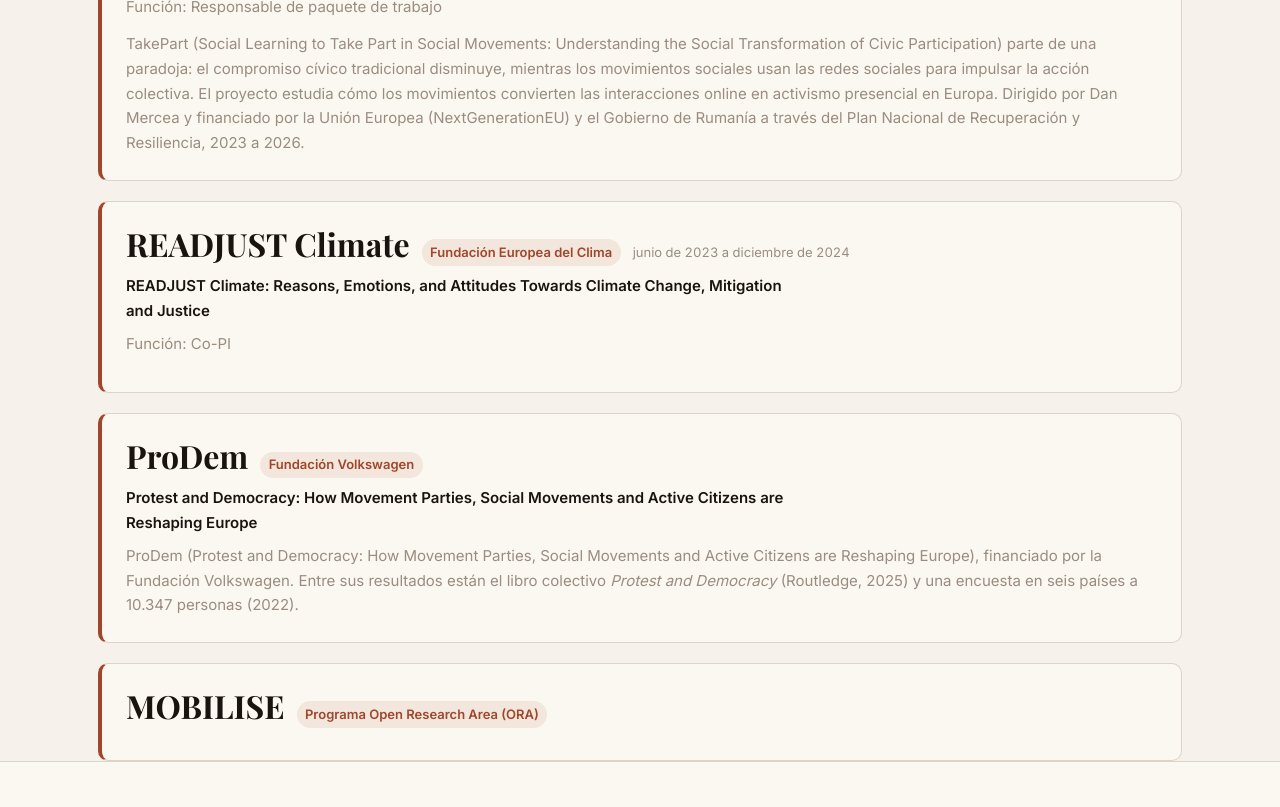
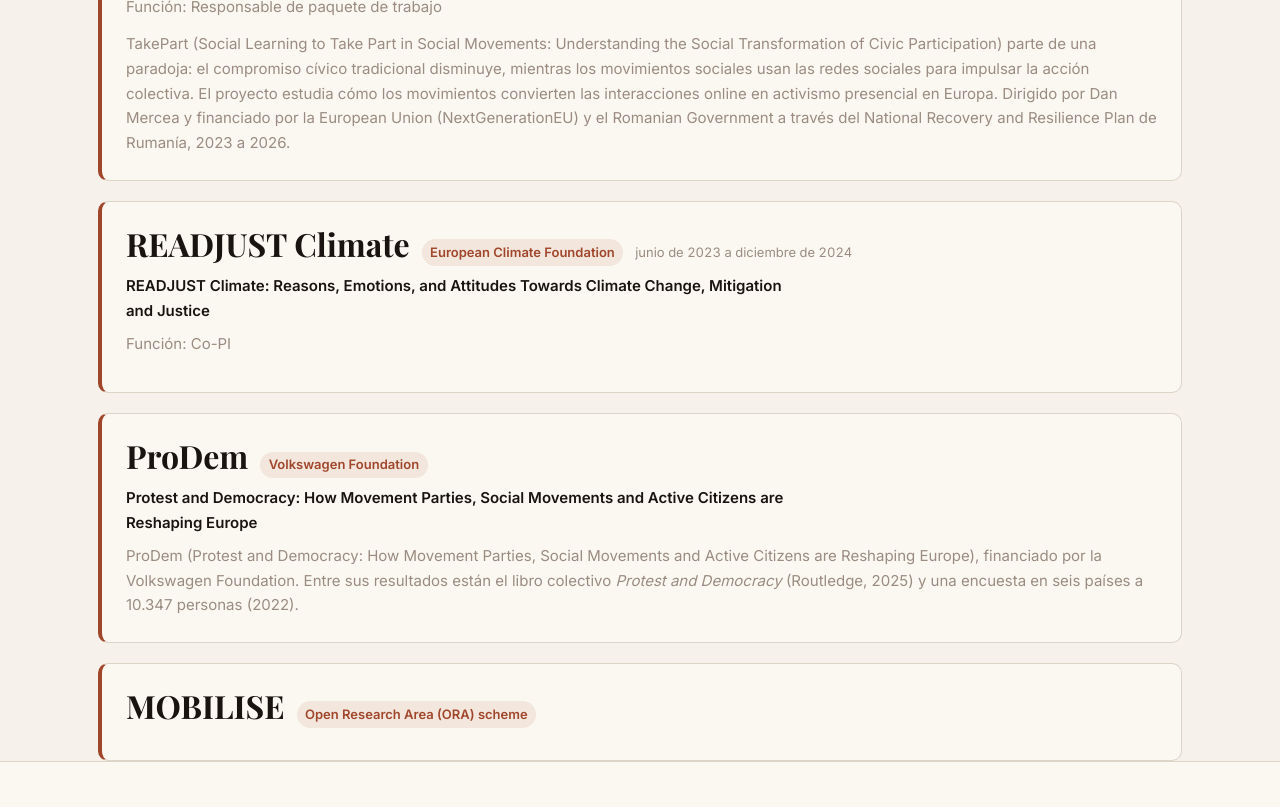
Before and after one commit to felipegsantos-web/felipegsantos.github.io, a Jekyll site: the page built from es/trabajo-actual/index.html, in a window 1280 px wide and 1400 px high, scrolled down 329 px. Shown: the part 496-1303 px from the top of the window. Built offline with Jekyll 4.4.1, drawn with Linux system fonts in a browser that asks for light colours; some web fonts are replaced.

Commit message:
Spanish text: official English funder names and department name, ultraderecha in the far-right theme description

```diff
--- a/_data/profile.yml
+++ b/_data/profile.yml
@@ -46,7 +46,6 @@ posts:
     role_en: Postdoctoral Research Fellow
     role_es: Investigador postdoctoral
     department_en: Department of Sociology and Criminology
-    department_es: Departamento de Sociología y Criminología
     institution: City St George's, University of London
     place_en: London, UK
     place_es: Londres, Reino Unido
@@ -58,7 +57,6 @@ posts:
     role_en: Postdoctoral Research Fellow
     role_es: Investigador postdoctoral
     department_en: Faculty of Political, Administrative and Communication Sciences
-    department_es: Facultad de Ciencias Políticas, Administrativas y de la Comunicación
     institution_en: Babeș-Bolyai University
     institution_es: Universidad Babeș-Bolyai
     place_en: Cluj-Napoca, Romania
@@ -72,7 +70,6 @@ posts:
     role_en: Postdoctoral Research Associate
     role_es: Investigador postdoctoral asociado
     department_en: School of Social Sciences
-    department_es: Escuela de Ciencias Sociales
     institution_en: University of Manchester
     institution_es: Universidad de Manchester
     place_en: Manchester, UK
--- a/_data/projects.yml
+++ b/_data/projects.yml
@@ -23,12 +23,11 @@ projects:
   status: past
   url: https://takepart.ro/
   description_en: "TakePart (Social Learning to Take Part in Social Movements: Understanding the Social Transformation of Civic Participation) starts from a paradox: traditional civic engagement is declining, while social movements use social media to drive collective action. The project studies how movements turn online interactions into offline activism across Europe. Led by Dan Mercea and funded by the European Union (NextGenerationEU) and the Romanian Government through Romania's National Recovery and Resilience Plan, 2023 to 2026."
-  description_es: "TakePart (Social Learning to Take Part in Social Movements: Understanding the Social Transformation of Civic Participation) parte de una paradoja: el compromiso cívico tradicional disminuye, mientras los movimientos sociales usan las redes sociales para impulsar la acción colectiva. El proyecto estudia cómo los movimientos convierten las interacciones online en activismo presencial en Europa. Dirigido por Dan Mercea y financiado por la Unión Europea (NextGenerationEU) y el Gobierno de Rumanía a través del Plan Nacional de Recuperación y Resiliencia, 2023 a 2026."
+  description_es: "TakePart (Social Learning to Take Part in Social Movements: Understanding the Social Transformation of Civic Participation) parte de una paradoja: el compromiso cívico tradicional disminuye, mientras los movimientos sociales usan las redes sociales para impulsar la acción colectiva. El proyecto estudia cómo los movimientos convierten las interacciones online en activismo presencial en Europa. Dirigido por Dan Mercea y financiado por la European Union (NextGenerationEU) y el Romanian Government a través del National Recovery and Resilience Plan de Rumanía, 2023 a 2026."
 - id: readjust
   name: READJUST Climate
   title: "READJUST Climate: Reasons, Emotions, and Attitudes Towards Climate Change, Mitigation and Justice"
-  funder_en: European Climate Foundation
-  funder_es: Fundación Europea del Clima
+  funder: European Climate Foundation
   years_en: June 2023 to December 2024
   years_es: junio de 2023 a diciembre de 2024
   role: Co-PI
@@ -36,13 +35,11 @@ projects:
 - id: prodem
   name: ProDem
   title: "Protest and Democracy: How Movement Parties, Social Movements and Active Citizens are Reshaping Europe"
-  funder_en: Volkswagen Foundation
-  funder_es: Fundación Volkswagen
+  funder: Volkswagen Foundation
   status: past
   description_en: "ProDem (Protest and Democracy: How Movement Parties, Social Movements and Active Citizens are Reshaping Europe), funded by the Volkswagen Foundation. Its outputs include the edited book <em>Protest and Democracy</em> (Routledge, 2025) and a six-country survey of 10,347 people (2022)."
-  description_es: "ProDem (Protest and Democracy: How Movement Parties, Social Movements and Active Citizens are Reshaping Europe), financiado por la Fundación Volkswagen. Entre sus resultados están el libro colectivo <em>Protest and Democracy</em> (Routledge, 2025) y una encuesta en seis países a 10.347 personas (2022)."
+  description_es: "ProDem (Protest and Democracy: How Movement Parties, Social Movements and Active Citizens are Reshaping Europe), financiado por la Volkswagen Foundation. Entre sus resultados están el libro colectivo <em>Protest and Democracy</em> (Routledge, 2025) y una encuesta en seis países a 10.347 personas (2022)."
 - id: mobilise
   name: MOBILISE
-  funder_en: Open Research Area (ORA) scheme
-  funder_es: Programa Open Research Area (ORA)
+  funder: Open Research Area (ORA) scheme
   status: past
--- a/_data/themes.yml
+++ b/_data/themes.yml
@@ -13,8 +13,8 @@
   summary_en: 'Far-right parties, educational institutions, anti-gender movements and civil society strategies: how the radical right builds power and contests liberal democracy, in Spain and across Europe.'
   description_en: 'Far-right parties, educational institutions, anti-gender movements and civil society strategies: how the radical right builds power and contests liberal democracy, in Spain and across Europe.'
   name_es: La Ultraderecha en Europa
-  summary_es: 'Partidos de ultraderecha, instituciones educativas, movimientos antigénero y estrategias en la sociedad civil: cómo la derecha radical construye poder y cuestiona la democracia liberal, en España y en el conjunto de Europa.'
-  description_es: 'Partidos de ultraderecha, instituciones educativas, movimientos antigénero y estrategias en la sociedad civil: cómo la derecha radical construye poder y cuestiona la democracia liberal, en España y en el conjunto de Europa.'
+  summary_es: 'Partidos de ultraderecha, instituciones educativas, movimientos antigénero y estrategias en la sociedad civil: cómo la ultraderecha construye poder y cuestiona la democracia liberal, en España y en el conjunto de Europa.'
+  description_es: 'Partidos de ultraderecha, instituciones educativas, movimientos antigénero y estrategias en la sociedad civil: cómo la ultraderecha construye poder y cuestiona la democracia liberal, en España y en el conjunto de Europa.'
   art: <svg viewBox="0 0 80 80" fill="none" xmlns="http://www.w3.org/2000/svg" aria-hidden="true"><rect x="14" y="14" width="52" height="52" rx="4" fill="#A35C45" opacity="0.15"/><polygon points="40,12 68,64 12,64" fill="#A35C45" opacity="0.55"/></svg>
 - slug: protest
   name_en: Protest & Political Participation
--- a/_includes/current-post.html
+++ b/_includes/current-post.html
@@ -2,8 +2,8 @@
 {%- include vars.html -%}
 {%- assign post = profile.posts | where: "status", "current" | first -%}
 {%- assign proj = site.data.projects.projects | where: "id", post.project | first -%}
-{%- assign k_role = "role_" | append: L -%}{%- assign k_dep = "department_" | append: L -%}
+{%- assign k_role = "role_" | append: L -%}
 {%- assign role = post[k_role] -%}
 {%- if L == "es" %}{% assign role = role | downcase %}{% endif -%}
 {%- capture link %}<a href="{{ proj.url }}" target="_blank" rel="noopener" class="inline-link"><strong>{{ proj.name }}</strong></a>{% endcapture -%}
-{{- I.current_post_sentence[L] | replace: "%role%", role | replace: "%department%", post[k_dep] | replace: "%institution%", post.institution | replace: "%project%", link | replace: "%funder%", proj.funder -}}
+{{- I.current_post_sentence[L] | replace: "%role%", role | replace: "%department%", post.department_en | replace: "%institution%", post.institution | replace: "%project%", link | replace: "%funder%", proj.funder -}}
--- a/_includes/cv-sections.html
+++ b/_includes/cv-sections.html
@@ -1,6 +1,6 @@
 {%- include vars.html -%}
 {%- assign k_title = "title_" | append: L -%}{%- assign k_years = "years_" | append: L -%}{%- assign k_role = "role_" | append: L -%}{%- assign k_org = "org_" | append: L -%}{%- assign k_detail = "detail_" | append: L -%}{%- assign k_bullets = "bullets_" | append: L -%}
-{%- assign k_place = "place_" | append: L -%}{%- assign k_funder = "funder_" | append: L -%}
+{%- assign k_place = "place_" | append: L -%}
 {%- for sec in site.data.cv %}
         <section id="{{ sec.id }}" class="cv-section">
           <h2 class="cv-section__heading">{{ sec[k_title] }}</h2>
@@ -12,7 +12,7 @@
             {%- endfor %}
             {%- elsif sec.source == "projects" %}
             {%- for p in site.data.projects.projects %}
-            {%- assign funder = p.funder_en | default: p.funder %}{% assign role = p[k_role] | default: p.role %}{% assign years = p[k_years] | default: p.years %}
+            {%- assign funder = p.funder %}{% assign role = p[k_role] | default: p.role %}{% assign years = p[k_years] | default: p.years %}
             <div class="cv-entry"><div class="cv-entry__years">{{ years }}</div><div class="cv-entry__body"><p class="cv-entry__role">{{ p.name }}{% if role %} ({{ role }}){% endif %}</p>{% if p.title %}<p class="cv-entry__org">{{ p.title }}</p>{% endif %}{% if funder %}<p class="cv-entry__detail">{{ I.project_funder[L] }}: {{ funder }}</p>{% endif %}</div></div>
             {%- endfor %}
             {%- else %}
--- a/_includes/projects.html
+++ b/_includes/projects.html
@@ -1,12 +1,11 @@
 {%- comment -%}Project cards of one `status` (current | past), in file order. Shown: name, funder, years, official title, role and description, when a project has them.{%- endcomment -%}
 {%- include vars.html -%}
-{%- assign k_funder = "funder_" | append: L -%}
 {%- assign k_years = "years_" | append: L -%}
 {%- assign k_role = "role_" | append: L -%}
 {%- assign k_desc = "description_" | append: L -%}
 {%- assign list = site.data.projects.projects | where: "status", include.status -%}
 {%- for p in list -%}
-{%- assign funder = p[k_funder] | default: p.funder -%}
+{%- assign funder = p.funder -%}
 {%- assign years = p[k_years] | default: p.years -%}
 {%- assign role = p[k_role] | default: p.role -%}
 <div class="project-card">
```
